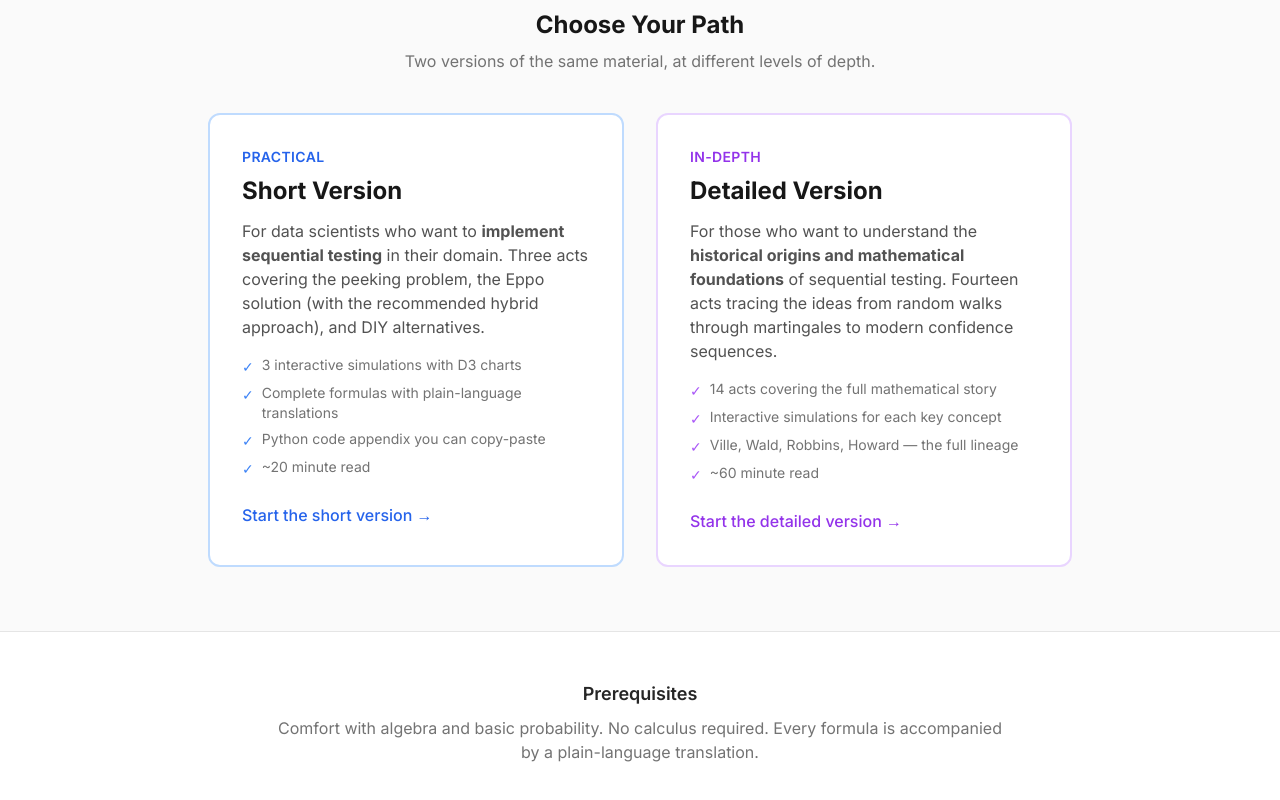
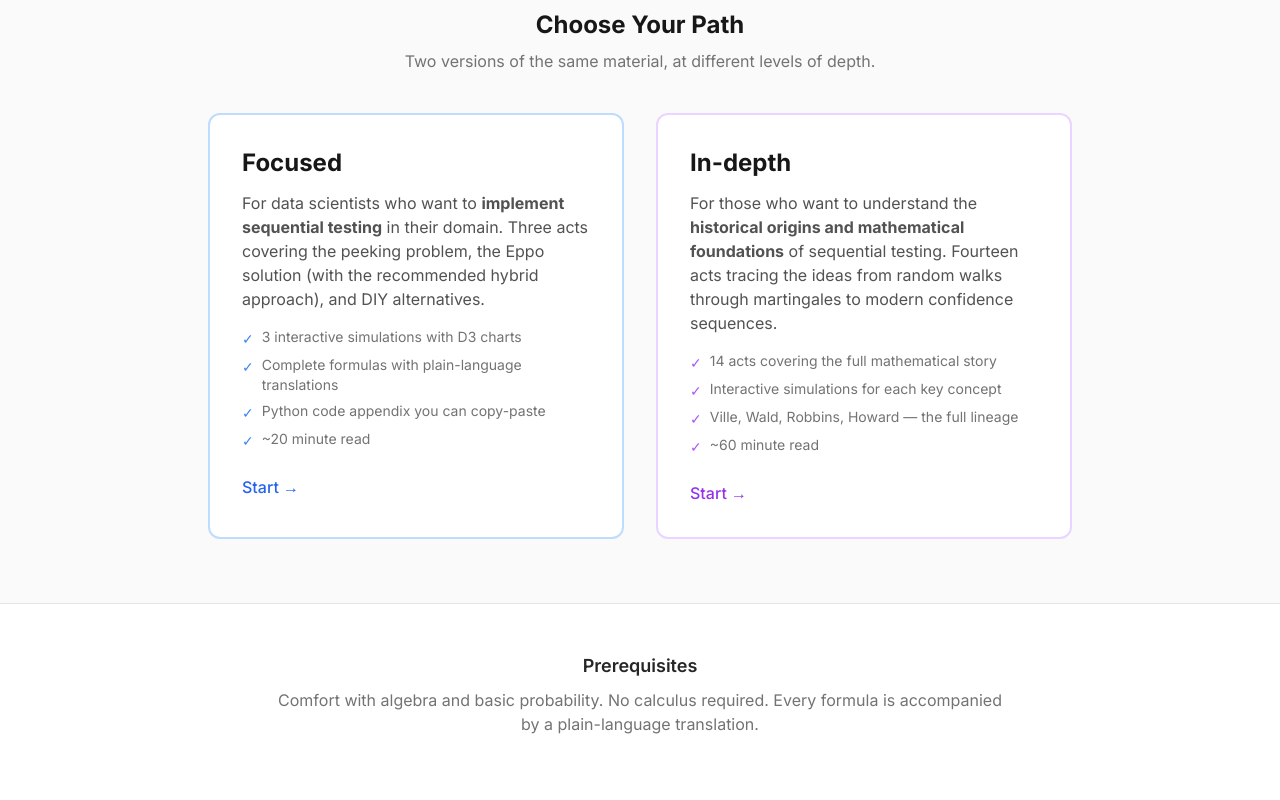
Before and after one commit to n-levy/sequential_testing, a Next.js app in the folder site/: page / in a window 1280 px wide. Shown: the part 528-1328 px from the top of the page. Built offline with nearby package versions, Linux system fonts and the light colour scheme.

Commit message:
Rename Short→Focused, Detailed→In-depth in nav and home page

```diff
--- a/site/app/page.tsx
+++ b/site/app/page.tsx
@@ -39,11 +39,8 @@ export default function Home() {
                 href="/short"
                 className="group block bg-white border-2 border-blue-200 rounded-xl p-8 hover:border-blue-500 hover:shadow-lg transition-all"
               >
-                <div className="text-blue-600 text-sm font-semibold uppercase tracking-wide mb-2">
-                  Practical
-                </div>
                 <h3 className="text-2xl font-bold text-neutral-900 mb-3 group-hover:text-blue-700 transition-colors">
-                  Short Version
+                  Focused
                 </h3>
                 <p className="text-neutral-600 mb-4">
                   For data scientists who want to <strong>implement sequential testing</strong> in
@@ -69,7 +66,7 @@ export default function Home() {
                   </li>
                 </ul>
                 <span className="text-blue-600 font-medium group-hover:underline">
-                  Start the short version &rarr;
+                  Start &rarr;
                 </span>
               </Link>
 
@@ -78,11 +75,8 @@ export default function Home() {
                 href="/detailed"
                 className="group block bg-white border-2 border-purple-200 rounded-xl p-8 hover:border-purple-500 hover:shadow-lg transition-all"
               >
-                <div className="text-purple-600 text-sm font-semibold uppercase tracking-wide mb-2">
-                  In-Depth
-                </div>
                 <h3 className="text-2xl font-bold text-neutral-900 mb-3 group-hover:text-purple-700 transition-colors">
-                  Detailed Version
+                  In-depth
                 </h3>
                 <p className="text-neutral-600 mb-4">
                   For those who want to understand the <strong>historical origins and
@@ -108,7 +102,7 @@ export default function Home() {
                   </li>
                 </ul>
                 <span className="text-purple-600 font-medium group-hover:underline">
-                  Start the detailed version &rarr;
+                  Start &rarr;
                 </span>
               </Link>
             </div>
--- a/site/components/Navigation.tsx
+++ b/site/components/Navigation.tsx
@@ -34,8 +34,8 @@ export function Navigation({ variant = 'landing' }: NavigationProps) {
   ]
 
   const landingLinks = [
-    { id: 'short', title: 'Short Version', href: '/short' },
-    { id: 'detailed', title: 'Detailed Version', href: '/detailed' },
+    { id: 'short', title: 'Focused', href: '/short' },
+    { id: 'detailed', title: 'In-depth', href: '/detailed' },
   ]
 
   const links = variant === 'short' ? shortActs
@@ -56,7 +56,7 @@ export function Navigation({ variant = 'landing' }: NavigationProps) {
                   ? 'bg-blue-100 text-blue-700'
                   : 'bg-purple-100 text-purple-700'
               }`}>
-                {variant === 'short' ? 'Short' : 'Detailed'}
+                {variant === 'short' ? 'Focused' : 'In-depth'}
               </span>
             )}
           </div>
@@ -101,7 +101,7 @@ export function Navigation({ variant = 'landing' }: NavigationProps) {
                 href={variant === 'short' ? '/detailed' : '/short'}
                 className="text-neutral-400 hover:text-primary-600 transition-colors text-sm"
               >
-                Switch to {variant === 'short' ? 'Detailed' : 'Short'} Version
+                Switch to {variant === 'short' ? 'In-depth' : 'Focused'} Version
               </Link>
             )}
           </div>
@@ -143,7 +143,7 @@ export function Navigation({ variant = 'landing' }: NavigationProps) {
                   className="block px-3 py-2 text-neutral-400 hover:text-primary-600"
                   onClick={() => setIsOpen(false)}
                 >
-                  Switch to {variant === 'short' ? 'Detailed' : 'Short'} Version
+                  Switch to {variant === 'short' ? 'In-depth' : 'Focused'} Version
                 </Link>
               )}
             </div>
```
